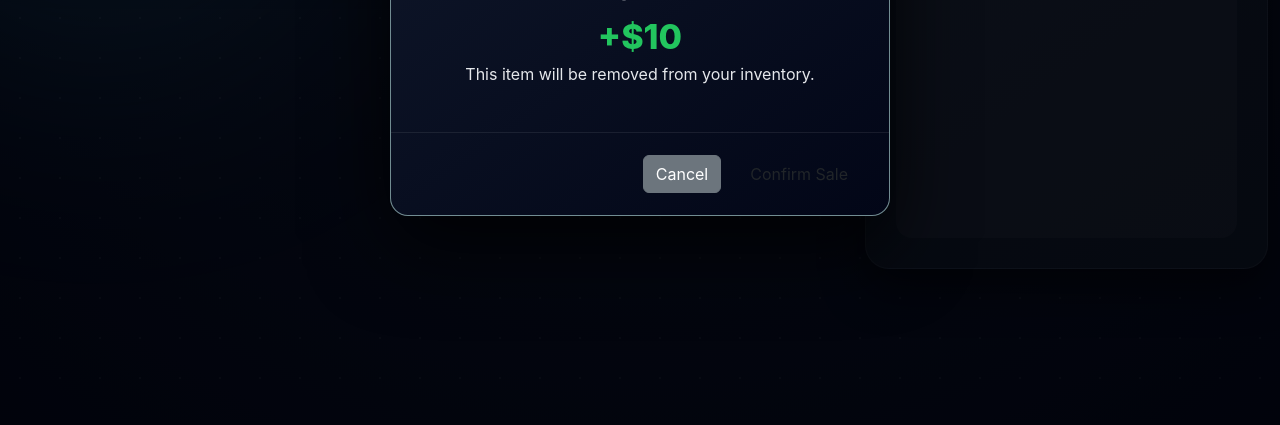
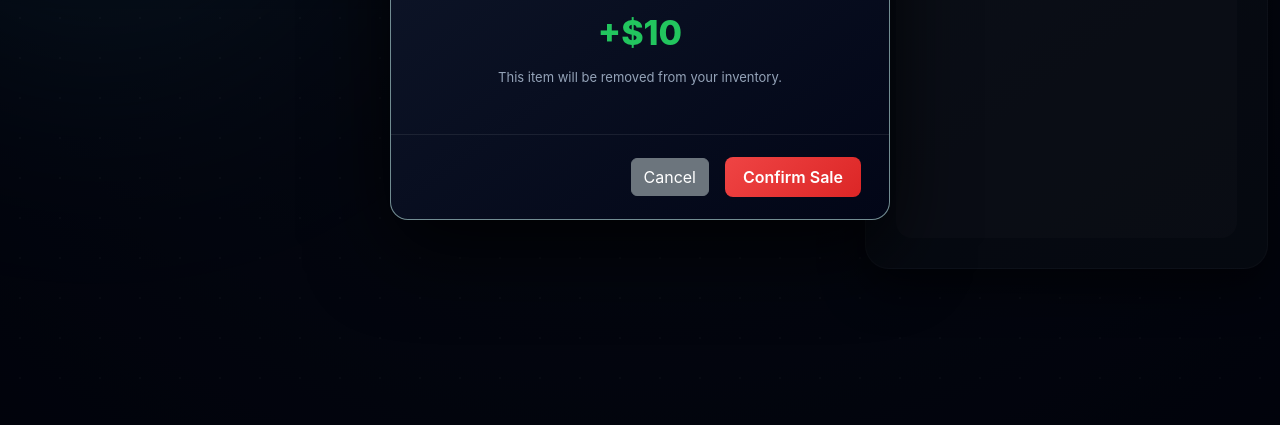
Before and after one commit to khaledelsayed2003/tradehub-marketplace, a Flask app: page /market in a window 1280 px wide, after a click on "Sell". Shown: the part 375-800 px from the top of the page. Run offline with Flask 3, Linux system fonts and the light colour scheme; a user stored in the database is signed in; tables that the repository leaves empty hold one stand-in row (values such as "Sample post").

Commit message:
feat(ui): add custom styles for sell modal and confirmation button

```diff
--- a/app/static/css/style.css
+++ b/app/static/css/style.css
@@ -985,3 +985,32 @@ body::before {
 .purchase{
     margin-left: -3px;
 }
+
+
+/* SELL MODAL CUSTOM */
+.sell-confirm-btn{
+    background: linear-gradient(135deg,#ef4444,#dc2626);
+    border: none;
+    color: white;
+    font-weight: 600;
+    padding: 8px 18px;
+    border-radius: 8px;
+    transition: .25s;
+}
+
+.sell-confirm-btn:hover{
+    transform: scale(1.1);;
+    box-shadow: 0 10px 20px rgba(239,68,68,.45);
+}
+
+/* small note text */
+.sell-note{
+    font-size: 13px;
+    color: #94a3b8;
+    margin-top: 10px;
+}
+
+/* price when selling */
+.sell-modal .big-price{
+    color:#f87171;
+}
```
